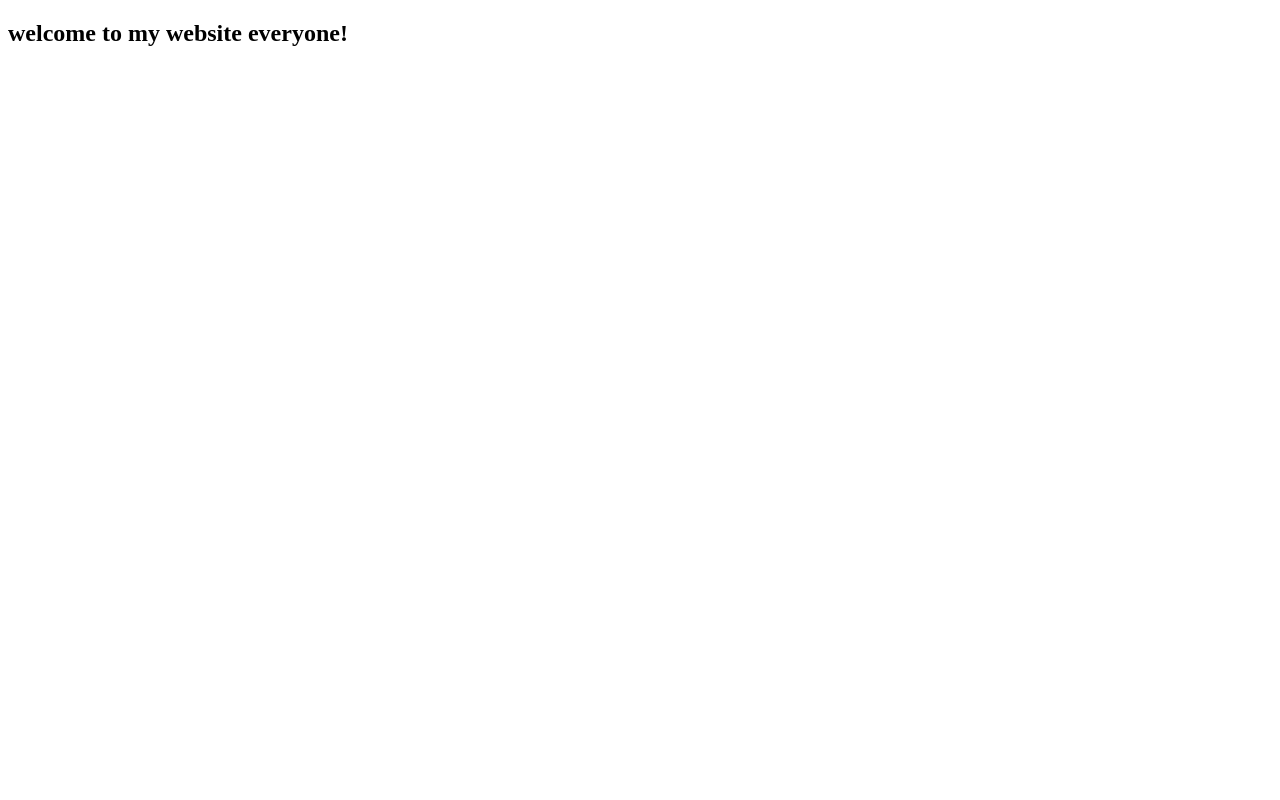
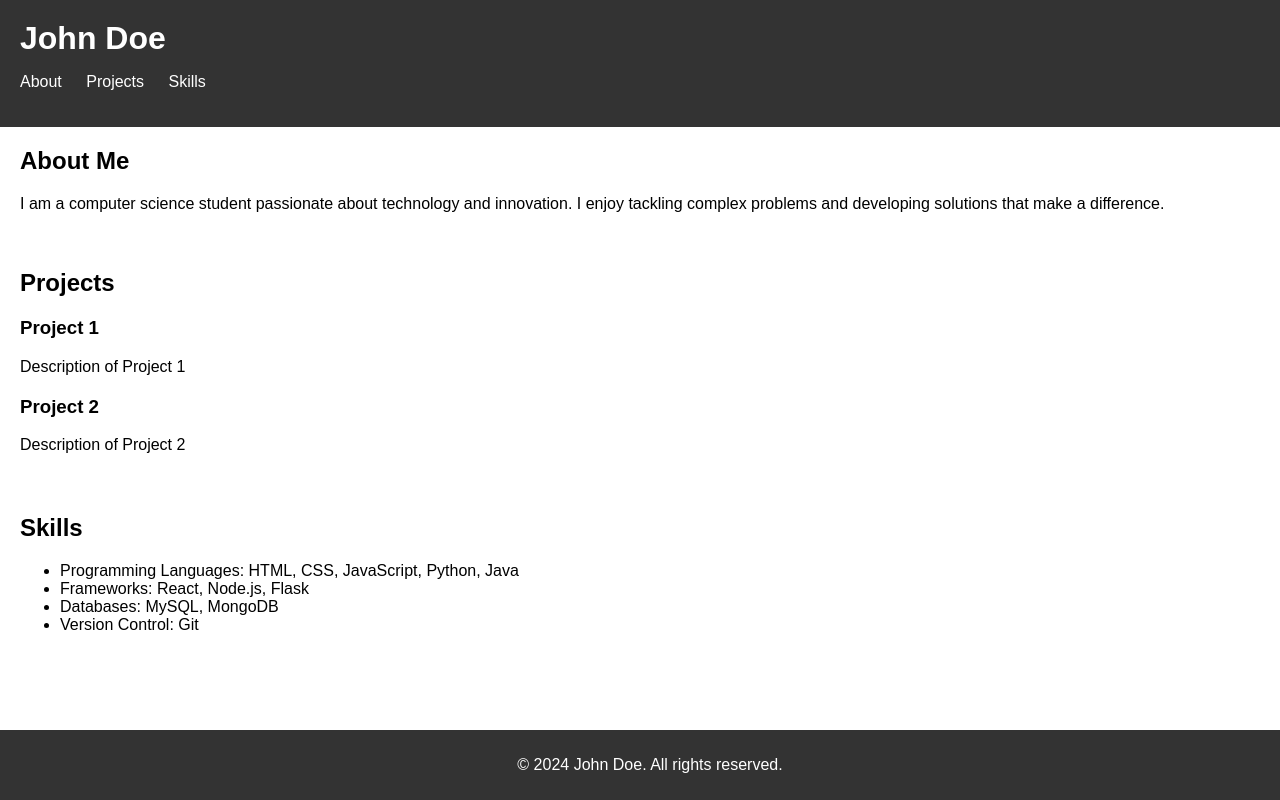
Before and after one commit to akashx23/My-Website, a plain HTML site: page index.html in a window 1280 px wide. Drawn offline with Linux system fonts and the light colour scheme.

Commit message:
Update index.html

```diff
--- a/index.html
+++ b/index.html
@@ -1,6 +1,58 @@
-<!doctype HTML>
+<!DOCTYPE html>
 <html lang="en">
 
-<title> Akash Patel CEO website </title>
+<head>
+    <meta charset="UTF-8">
+    <meta name="viewport" content="width=device-width, initial-scale=1.0">
+    <title>Portfolio</title>
+    <link rel="stylesheet" href="styles.css">
+</head>
 
-<h2> welcome to my website everyone! </h2>
+<body>
+    <header>
+        <h1>John Doe</h1>
+        <nav>
+            <ul>
+                <li><a href="#about">About</a></li>
+                <li><a href="#projects">Projects</a></li>
+                <li><a href="#skills">Skills</a></li>
+            </ul>
+        </nav>
+    </header>
+
+    <section id="about">
+        <h2>About Me</h2>
+        <p>I am a computer science student passionate about technology and innovation. I enjoy tackling complex problems
+            and developing solutions that make a difference.</p>
+    </section>
+
+    <section id="projects">
+        <h2>Projects</h2>
+        <div class="project">
+            <h3>Project 1</h3>
+            <p>Description of Project 1</p>
+        </div>
+        <div class="project">
+            <h3>Project 2</h3>
+            <p>Description of Project 2</p>
+        </div>
+        <!-- Add more projects as needed -->
+    </section>
+
+    <section id="skills">
+        <h2>Skills</h2>
+        <ul>
+            <li>Programming Languages: HTML, CSS, JavaScript, Python, Java</li>
+            <li>Frameworks: React, Node.js, Flask</li>
+            <li>Databases: MySQL, MongoDB</li>
+            <li>Version Control: Git</li>
+            <!-- Add more skills as needed -->
+        </ul>
+    </section>
+
+    <footer>
+        <p>&copy; 2024 John Doe. All rights reserved.</p>
+    </footer>
+</body>
+
+</html>
```
